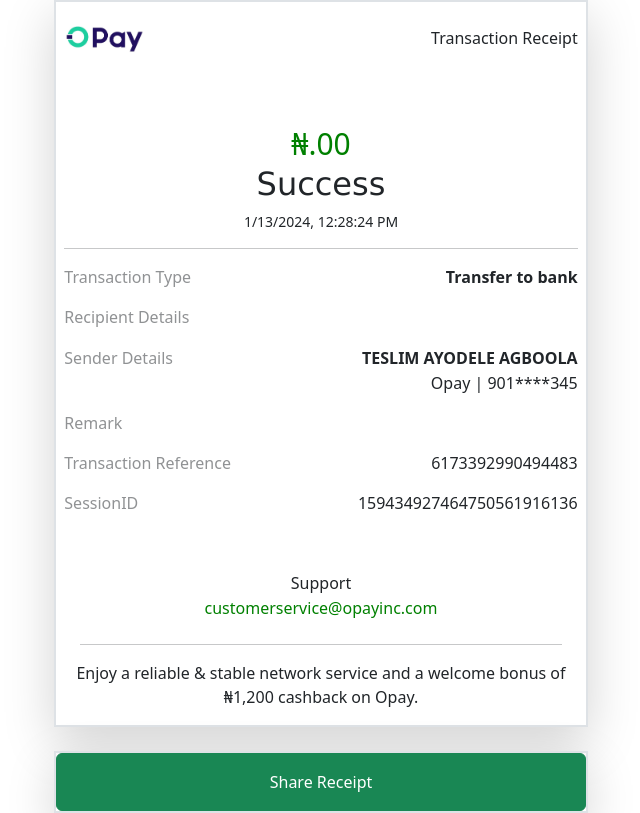
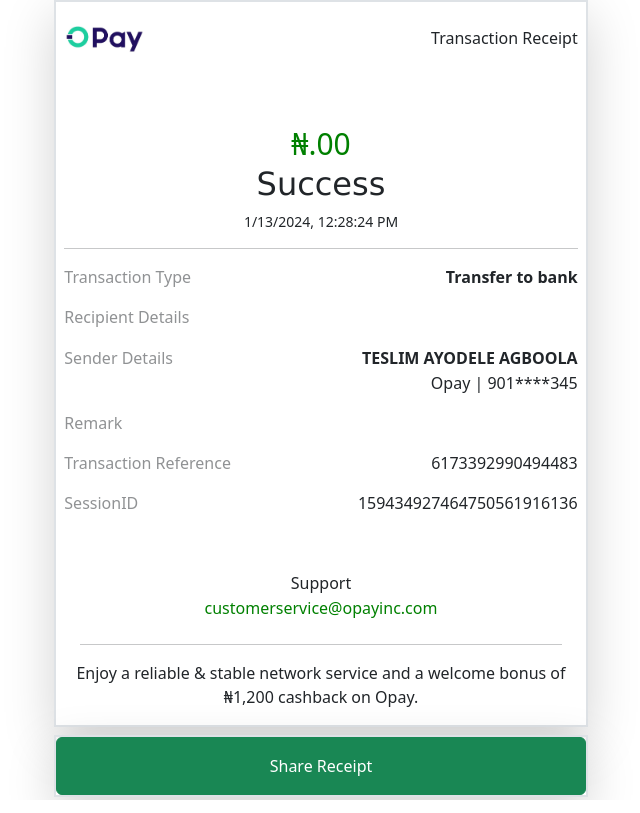
Before and after one commit to devtescode/Terryopay, a React (Vite) app: page /dashboard in a window 1280 px wide. Shown: the whole page, without its empty margins (319-959 px from the left). Built offline with nearby package versions, Linux system fonts and the light colour scheme.

Commit message:
my opay commit

```diff
--- a/src/components/DashboardDetails.jsx
+++ b/src/components/DashboardDetails.jsx
@@ -142,7 +142,7 @@
                     <p>Enjoy a reliable & stable network service and a welcome bonus of ₦1,200 cashback on Opay.</p>
                 </div>
             </div>
-            <div className='border border-2 col-md-5 col-sm-12 mx-auto shadow-lg mt-4'>
+            <div className='border border-2 col-md-5 col-sm-12 mx-auto shadow-lg mt-2'>
                 <button className='btn btn-success w-100 p-3'>Share Receipt</button>
             </div>
         </>
```
